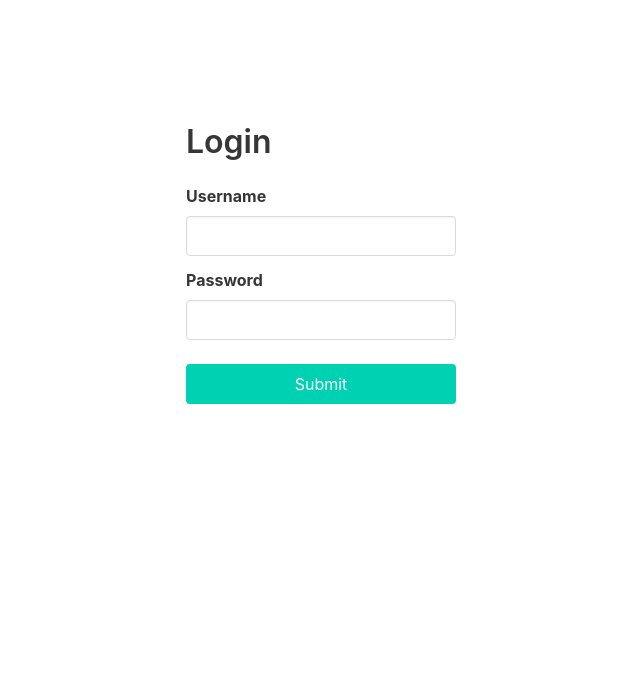
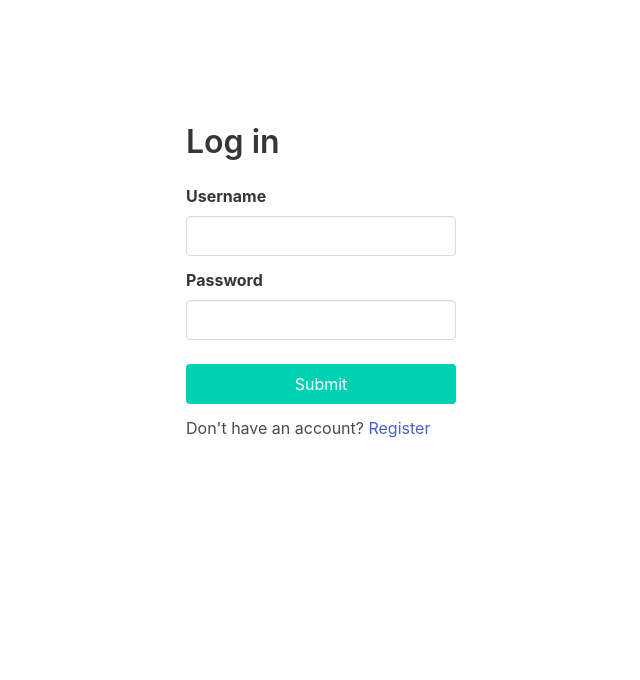
Before and after one commit to jrauha/rpg-npc-generator, a Flask app: page /login in a window 1280 px wide. Shown: the part 56-736 px from the top of the page, without its empty margins (319-959 px from the left). Run offline with Flask 3, Linux system fonts and the light colour scheme; some libraries are stand-ins or nearby versions.

Commit message:
Update login page title and add registration link

```diff
--- a/npcgen/templates/auth/login.html
+++ b/npcgen/templates/auth/login.html
@@ -1,13 +1,13 @@
 {% from "macros.html" import render_field %}
 {% extends "layout.html" %}
 {% block title %}
-    Login
+    Log in
 {% endblock title %}
 {% block content %}
     <div class="container">
         <div class="columns is-centered mt-6">
             <div class="column is-one-quarter">
-                <h1 class="title">Login</h1>
+                <h1 class="title">Log in</h1>
                 {% if error %}<div class="notification is-danger">{{ error }}</div>{% endif %}
                 <form action="{{ url_for("auth.login") }}" method="post">
                     {{ form.hidden_tag() }}
@@ -17,6 +17,9 @@
                         <input class="button is-primary is-fullwidth" type="submit" value="Submit" />
                     </div>
                 </form>
+                <div class="mt-3">
+                    Don't have an account? <a href="{{ url_for("auth.register") }}">Register</a>
+                </div>
             </div>
         </div>
     </div>
```
